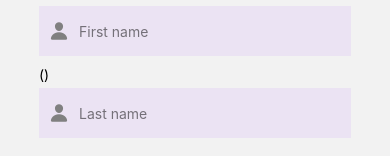
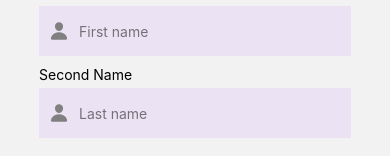
Before and after one commit to adenike005/App, a React Native app: screen /Login in a window 390 px wide. Shown: the part 187-343 px from the top of the page. Built offline with nearby package versions, Linux system fonts and the light colour scheme.

Commit message:
Your branch is up to date with 'origin/master'.
 Changes to be committed:
	modified:   Screen/Login.js

```diff
--- a/Screen/Login.js
+++ b/Screen/Login.js
@@ -121,7 +121,7 @@ const Signin = ({ navigation }) => {
           />
         </View>
 
-        <Text style={{ marginBottom: 5 }}>()</Text>
+        <Text style={{ marginBottom: 5 }}>{validate ? "Second Name" : errors.email}</Text>
         <View style={styles.inputContainer}>
           <TouchableOpacity>
             <Icon name="person" size={20} color={Color.grey} />
```
